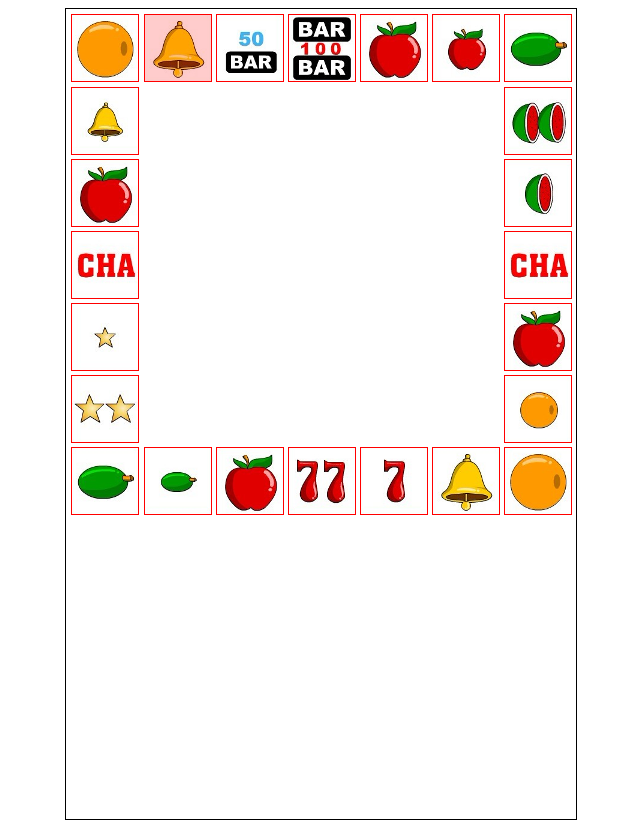
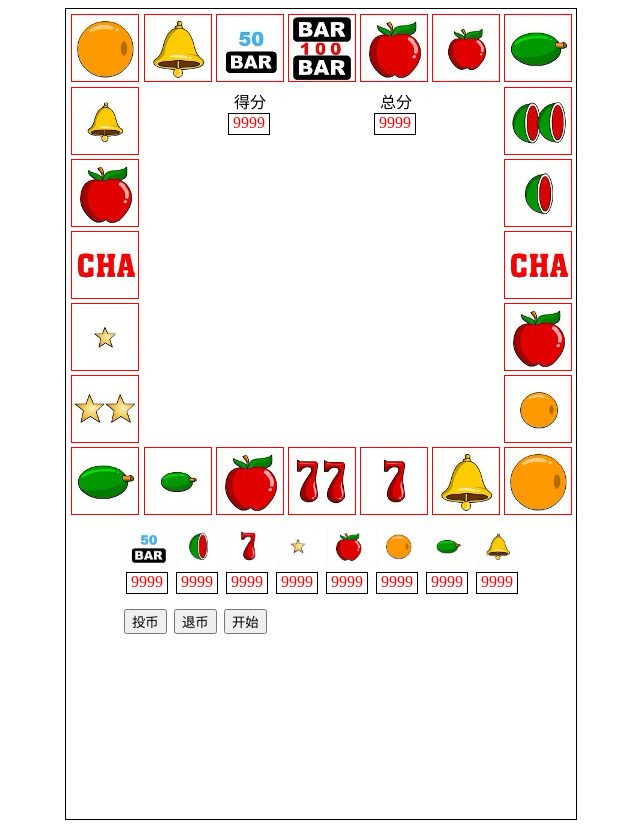
Before and after one commit to xshaitt/lhj, a plain HTML site: page index.html in a window 1280 px wide. Shown: the whole page, without its empty margins (319-959 px from the left). Drawn offline with Linux system fonts and the light colour scheme.

Commit message:
老虎机页面布局完成

```diff
--- a/css/style.css
+++ b/css/style.css
@@ -12,3 +12,39 @@
     border:1px solid #ff0000;
     position: absolute;
 }
+.number{
+    display: block;
+    width: 40px;
+    height:20px;
+    border: 1px solid #000000;
+    color: #ff0000;
+}
+.fen{
+    width:44px;
+    height: 40px;
+    position: absolute;
+    text-align: center;
+}
+.score{
+    top:80px;
+    left:162px;
+}
+.total{
+    top:80px;
+    left:308px;
+}
+.betsBox{
+    position: absolute;
+    width: 44px;
+    height:44px;
+    top:515px;
+    text-align: center;
+}
+.betsBox img{
+    width: 44px;
+    height:44px;
+}
+.buttonBox{
+    position: absolute;;
+    top:600px;
+}
--- a/index.html
+++ b/index.html
@@ -7,32 +7,45 @@
     <script src="./js/jquery.js"></script>
 </head>
 <body>
-<div class="box">
-    <div class="smallBox"><image src="./images/b_orange.png" /></div>
-    <div class="smallBox" style="left: 78px;"><image src="./images/b_alarm.png" /></div>
-    <div class="smallBox" style="left: 150px;"><image src="./images/s_bar.png" /></div>
-    <div class="smallBox" style="left: 222px;"><image src="./images/b_bar.png" /></div>
-    <div class="smallBox" style="left: 294px;"><image src="./images/b_apple.png" /></div>
-    <div class="smallBox" style="left: 366px;"><image src="./images/s_apple.png" /></div>
-    <div class="smallBox" style="left: 438px;"><image src="./images/b_coconut.png" /></div>
-    <div class="smallBox" style="left: 438px;top: 78px;"><image src="./images/b_watermelons.png" /></div>
-    <div class="smallBox" style="left: 438px;top: 150px;"><image src="./images/s_watermelons.png" /></div>
-    <div class="smallBox" style="left: 438px;top: 222px;"><image src="./images/cha.png" /></div>
-    <div class="smallBox" style="left: 438px;top: 294px;"><image src="./images/b_apple.png" /></div>
-    <div class="smallBox" style="left: 438px;top: 366px;"><image src="./images/s_orange.png" /></div>
-    <div class="smallBox" style="left: 438px;top: 438px;"><image src="./images/b_orange.png" /></div>
-    <div class="smallBox" style="left: 366px;top: 438px;"><image src="./images/b_alarm.png" /></div>
-    <div class="smallBox" style="left: 294px;top: 438px;"><image src="./images/s_77.png" /></div>
-    <div class="smallBox" style="left: 222px;top: 438px;"><image src="./images/b_77.png" /></div>
-    <div class="smallBox" style="left: 150px;top: 438px;"><image src="./images/b_apple.png" /></div>
-    <div class="smallBox" style="left: 78px;top: 438px;"><image src="./images/s_coconut.png" /></div>
-    <div class="smallBox" style="top: 438px;"><image src="./images/b_coconut.png" /></div>
-    <div class="smallBox" style="top: 366px;"><image src="./images/b_star.png" /></div>
-    <div class="smallBox" style="top: 294px;"><image src="./images/s_star.png" /></div>
-    <div class="smallBox" style="top: 222px;"><image src="./images/cha.png" /></div>
-    <div class="smallBox" style="top: 150px;"><image src="./images/b_apple.png" /></div>
-    <div class="smallBox" style="top: 78px;"><image src="./images/s_alarm.png" /></div>
-    <div style="width:68px;height:68px;position: absolute;background-color:rgba(255,0,0,0.2);left:78px;"></div>
-</div>
+    <div class="box">
+        <div class="smallBox"><img src="./images/b_orange.png" /></div>
+        <div class="smallBox" style="left: 78px;"><img src="./images/b_alarm.png" /></div>
+        <div class="smallBox" style="left: 150px;"><img src="./images/s_bar.png" /></div>
+        <div class="smallBox" style="left: 222px;"><img src="./images/b_bar.png" /></div>
+        <div class="smallBox" style="left: 294px;"><img src="./images/b_apple.png" /></div>
+        <div class="smallBox" style="left: 366px;"><img src="./images/s_apple.png" /></div>
+        <div class="smallBox" style="left: 438px;"><img src="./images/b_coconut.png" /></div>
+        <div class="smallBox" style="left: 438px;top: 78px;"><img src="./images/b_watermelons.png" /></div>
+        <div class="smallBox" style="left: 438px;top: 150px;"><img src="./images/s_watermelons.png" /></div>
+        <div class="smallBox" style="left: 438px;top: 222px;"><img src="./images/cha.png" /></div>
+        <div class="smallBox" style="left: 438px;top: 294px;"><img src="./images/b_apple.png" /></div>
+        <div class="smallBox" style="left: 438px;top: 366px;"><img src="./images/s_orange.png" /></div>
+        <div class="smallBox" style="left: 438px;top: 438px;"><img src="./images/b_orange.png" /></div>
+        <div class="smallBox" style="left: 366px;top: 438px;"><img src="./images/b_alarm.png" /></div>
+        <div class="smallBox" style="left: 294px;top: 438px;"><img src="./images/s_77.png" /></div>
+        <div class="smallBox" style="left: 222px;top: 438px;"><img src="./images/b_77.png" /></div>
+        <div class="smallBox" style="left: 150px;top: 438px;"><img src="./images/b_apple.png" /></div>
+        <div class="smallBox" style="left: 78px;top: 438px;"><img src="./images/s_coconut.png" /></div>
+        <div class="smallBox" style="top: 438px;"><img src="./images/b_coconut.png" /></div>
+        <div class="smallBox" style="top: 366px;"><img src="./images/b_star.png" /></div>
+        <div class="smallBox" style="top: 294px;"><img src="./images/s_star.png" /></div>
+        <div class="smallBox" style="top: 222px;"><img src="./images/cha.png" /></div>
+        <div class="smallBox" style="top: 150px;"><img src="./images/b_apple.png" /></div>
+        <div class="smallBox" style="top: 78px;"><img src="./images/s_alarm.png" /></div>
+        <!--<div style="width:68px;height:68px;position: absolute;background-color:rgba(255,0,0,0.2);left:78px;"></div>-->
+        <div class="fen score"><span>得分</span><span class="number">9999</span></div>
+        <div class="fen total"><span>总分</span><span class="number">9999</span></div>
+        <div class="betsBox" style="left:60px;"><img src="./images/s_bar.png" /><span class="number">9999</span></div>
+        <div class="betsBox" style="left:110px;"><img src="./images/s_watermelons.png" /><span class="number">9999</span></div>
+        <div class="betsBox" style="left:160px;"><img src="./images/s_77.png" /><span class="number">9999</span></div>
+        <div class="betsBox" style="left:210px;"><img src="./images/s_star.png" /><span class="number">9999</span></div>
+        <div class="betsBox" style="left:260px;"><img src="./images/s_apple.png" /><span class="number">9999</span></div>
+        <div class="betsBox" style="left:310px;"><img src="./images/s_orange.png" /><span class="number">9999</span></div>
+        <div class="betsBox" style="left:360px;"><img src="./images/s_coconut.png" /><span class="number">9999</span></div>
+        <div class="betsBox" style="left:410px;"><img src="./images/s_alarm.png" /><span class="number">9999</span></div>
+        <div class="buttonBox" style="left: 58px;"><button>投币</button></div>
+        <div class="buttonBox" style="left: 108px;"><button>退币</button></div>
+        <div class="buttonBox" style="left: 158px;"><button>开始</button></div>
+    </div>
 </body>
 </html>
```
